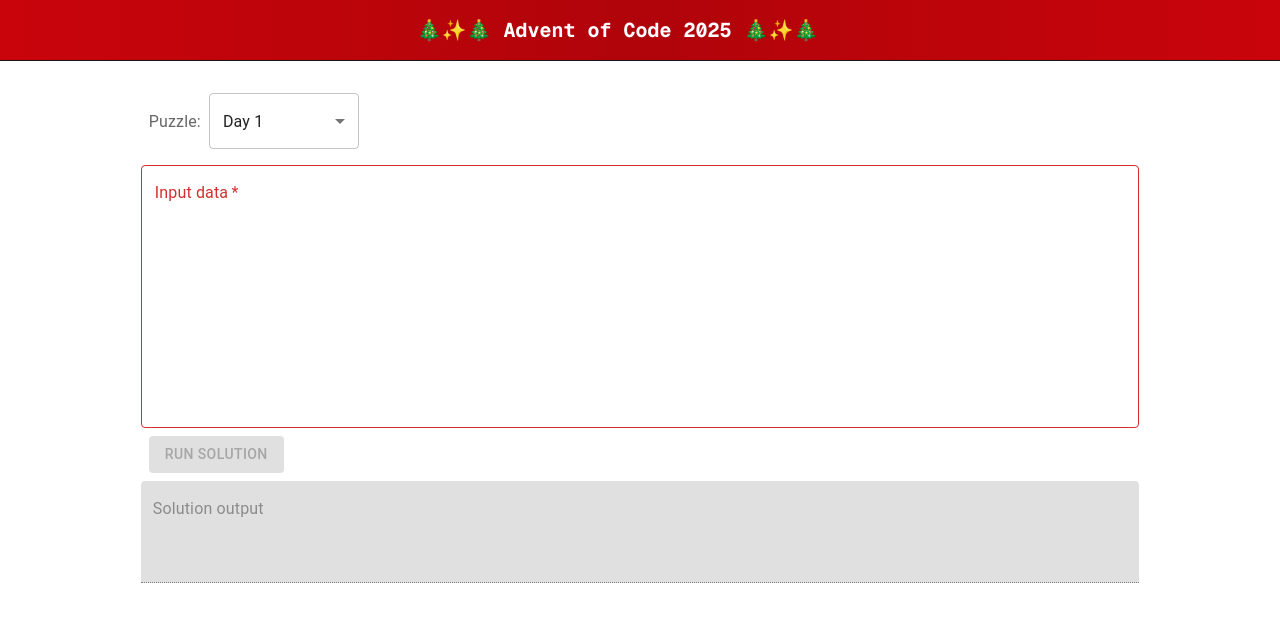
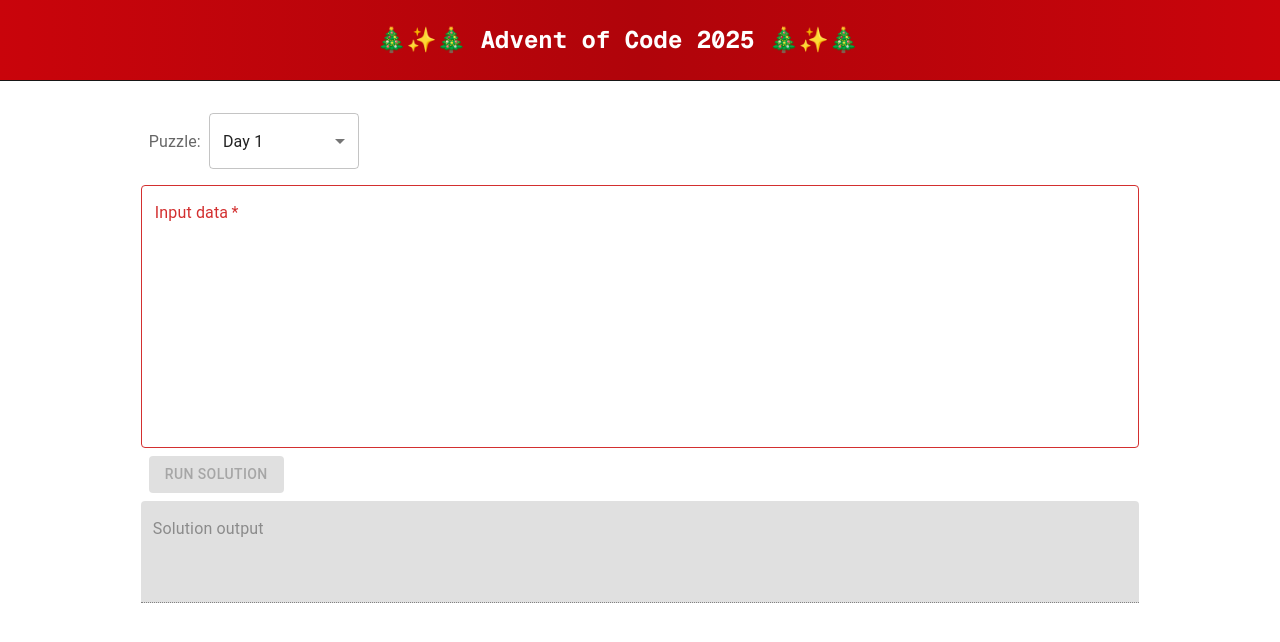
Before and after one commit to Tom-Willemsen/AdventOfCode_2025, a Next.js app: page / in a window 1280 px wide. Shown: the top 642 px of the page. Built offline with nearby package versions, Linux system fonts and the light colour scheme; some icons are missing; what @mui/material-nextjs would draw is missing.

Commit message:
Decrease festivity for mobile devices

```diff
--- a/app/layout.tsx
+++ b/app/layout.tsx
@@ -26,16 +26,17 @@
 		<html lang="en">
 			<body className={`${geistMono.variable} antialiased`}>
 				<Script src="enable-threads.js" strategy="beforeInteractive" />
-				<div className="flex items-center bg-gradient-to-r from-[#c9040b] via-[#b0040a] to-[#c9040b] w-screen">
-					<h1 className="font-mono p-4 font-bold text-center text-l sm:text-xl text-white grow">
-						🎄✨🎄 Advent of Code 2025 🎄✨🎄
+				<div className="flex items-center bg-gradient-to-r from-[#c9040b] via-[#b0040a] to-[#c9040b] w-screen h-20">
+					<h1 className="font-mono px-1 md:px-2 font-bold text-center text-lg sm:text-xl md:text-2xl text-white grow break-keep">
+						<span className="max-[450px]:hidden">🎄✨🎄</span> Advent of Code
+						2025 <span className="max-[450px]:hidden">🎄✨🎄</span>
 					</h1>
 					<Link
 						href={"https://github.com/Tom-Willemsen/AdventOfCode_2025"}
 						target="_blank"
 					>
 						<GitHubIcon
-							className="float-right mx-4"
+							className="float-right mx-1 sm:mx-2 md:mx-4"
 							fontSize="large"
 							htmlColor="#ffffff"
 						/>
```
Also changed, not shown: app/icon.svg (added).
